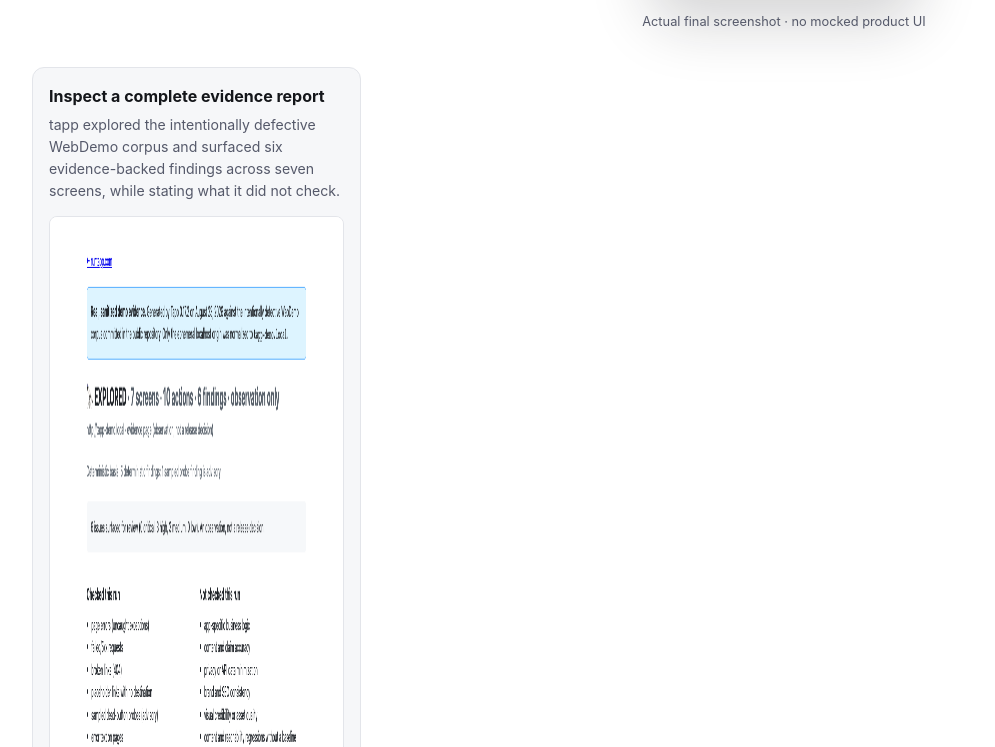
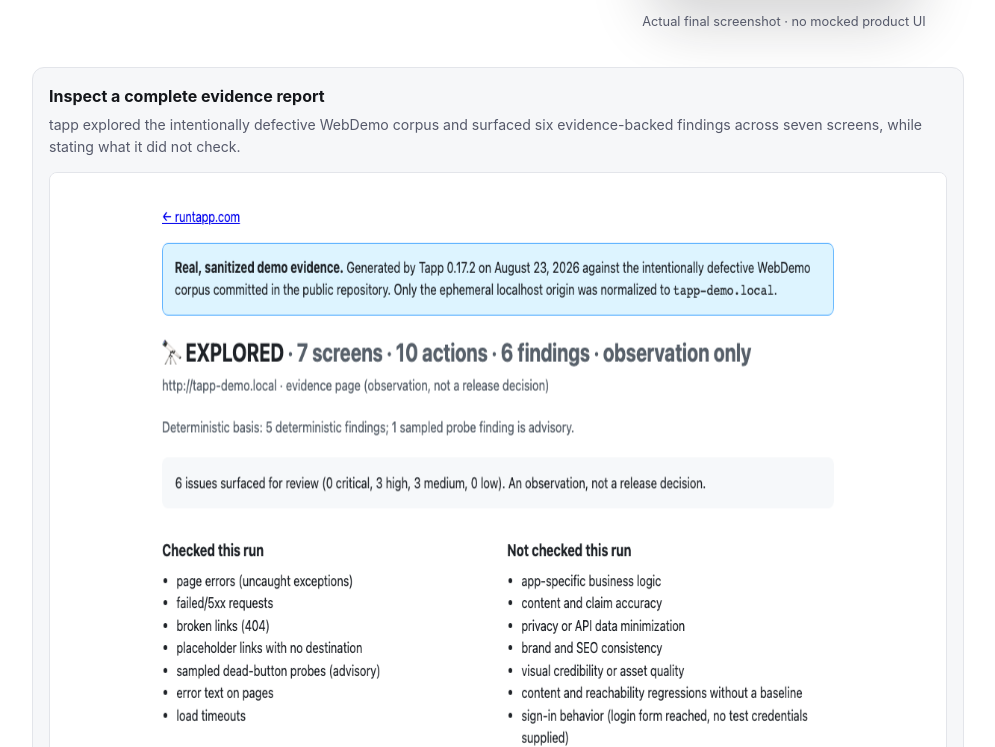
Before and after one commit to aarwitz/tapp, a website: page docs/index.html in a window 1280 px wide. Shown: the part 2653-3400 px from the top of the page, without its empty margins (142-1137 px from the left). Drawn offline with Linux system fonts and the light colour scheme.

```diff
--- a/docs/index.html
+++ b/docs/index.html
@@ -320,7 +320,7 @@
       </figure>
     </div>
     <div class="evidence-grid">
-      <figure class="evidence-card">
+      <figure class="evidence-card" style="grid-column: 1 / -1">
         <h3>Inspect a complete evidence report</h3>
         <p>tapp explored the intentionally defective WebDemo corpus and surfaced six evidence-backed findings across seven screens, while stating what it did not check.</p>
         <a href="/evidence/webdemo/report.html"><img src="/assets/tapp-web-report.png" width="1200" height="900" alt="tapp WebDemo report showing checked scope and six findings"></a>
```
